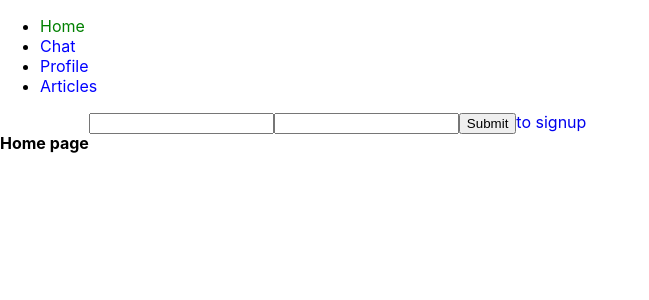
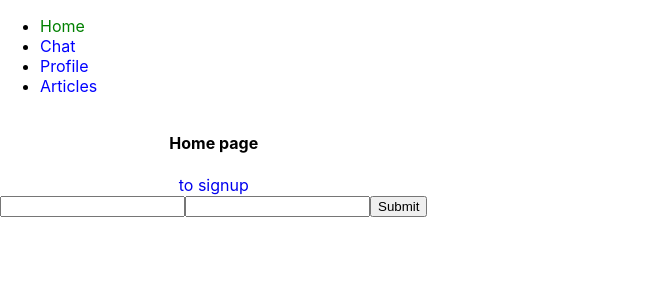
Before and after one commit to SyominAlex/React.js_Geekbrains, a React (Create React App) app: page / in a window 1280 px wide. Shown: the top 300 px of the page, without its empty margins (0-649 px from the left). Built offline with nearby package versions, Linux system fonts and the light colour scheme; no server answers.

Commit message:
logOut from Firebase

```diff
--- a/src/App.js
+++ b/src/App.js
@@ -29,13 +29,15 @@ function App() {
 
     // мы устанавливаем слушателя событий и весь этот useEffect выполняется только на монтировании (только 1 раз)
     useEffect(() => {
-        onAuthStateChanged(auth, (user) => {
+        const unsubscribe = onAuthStateChanged(auth, (user) => {
             if (user) {
                 handleLogin();
             } else {
                 handleLogout();
             }
         });
+
+        return unsubscribe; // не забывать отписываться от слушателей, чтобы избежать утечки памяти и ошибок!
     }, []);
 
     // в итоге App содержит только тему (для демонстрационных целей) и роутинг
--- a/src/screens/Home/Home.js
+++ b/src/screens/Home/Home.js
@@ -19,12 +19,14 @@ export const Home = ({ isSignUp }) => {
     };
     return (
         <>
-            <h4>Home page</h4>
-            <LoginForm onSubmit={handleSubmit} />
-            {error && <h5>{error}</h5>}
-            <Link to={isSignUp ? "/" : "/signup"}>
-                {isSignUp ? "to login" : "to signup"}
-            </Link>
+            <div className="profile">
+                <h4>Home page</h4>
+                <Link to={isSignUp ? "/" : "/signup"}>
+                    {isSignUp ? "to login" : "to signup"}
+                </Link>
+                <LoginForm onSubmit={handleSubmit} />
+                {error && <h5>{error}</h5>}
+            </div>
         </>
     );
 };
--- a/src/screens/Profile/ProfileContainer.js
+++ b/src/screens/Profile/ProfileContainer.js
@@ -1,10 +1,11 @@
 import {useDispatch, useSelector} from "react-redux";
 
+import {logOut} from "../../services/firebase";
 import {setName, toggleCheckbox} from "../../store/profile/actions";
 import {selectName, selectShowName} from "../../store/profile/selectors";
 import {Profile} from "./Profile";
 
-export const ProfileContainer = ({ onLogout }) => {
+export const ProfileContainer = () => {
     const dispatch = useDispatch();
     const name = useSelector(selectName);
     const showName = useSelector(selectShowName);
@@ -21,7 +22,7 @@ export const ProfileContainer = ({ onLogout }) => {
             <Profile
                 name={name}
                 showName={showName}
-                onLogout={onLogout}
+                onLogout={logOut}
                 handleClick={handleClick}
                 handleSubmit={handleSubmit}
             />
```
